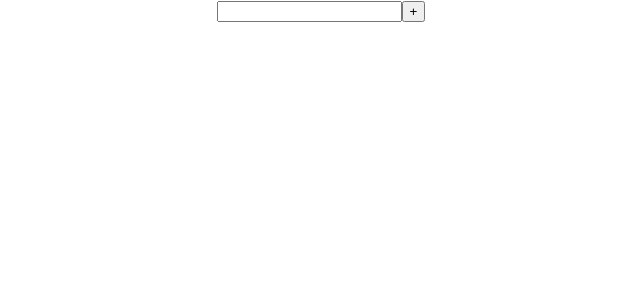
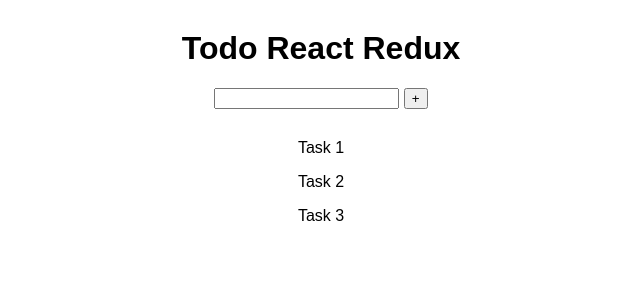
Before and after one commit to Grytsak/todo-react-redux, a React (Create React App) app: page / in a window 1280 px wide. Shown: the top 300 px of the page, without its empty margins (319-959 px from the left). Built offline with nearby package versions, Linux system fonts and the light colour scheme.

Commit message:
feat(new-components): add few new components

```diff
--- a/src/App.css
+++ b/src/App.css
@@ -1,38 +1,20 @@
-.App {
+* {
+  font-family: Arial, sans-serif;
+}
+
+.todo {
+  max-width: 600px;
+  width: 100%;
+  margin: 30px auto;
   text-align: center;
 }
 
-.App-logo {
-  height: 40vmin;
-  pointer-events: none;
+.todo-list {
+  list-style: none;
+  margin-top: 30px;
+  padding: 0;
 }
 
-@media (prefers-reduced-motion: no-preference) {
-  .App-logo {
-    animation: App-logo-spin infinite 20s linear;
-  }
+.todo-list-item {
+
 }
-
-.App-header {
-  background-color: #282c34;
-  min-height: 100vh;
-  display: flex;
-  flex-direction: column;
-  align-items: center;
-  justify-content: center;
-  font-size: calc(10px + 2vmin);
-  color: white;
-}
-
-.App-link {
-  color: #61dafb;
-}
-
-@keyframes App-logo-spin {
-  from {
-    transform: rotate(0deg);
-  }
-  to {
-    transform: rotate(360deg);
-  }
-}
--- a/src/App.js
+++ b/src/App.js
@@ -2,13 +2,18 @@
 import './App.css';
 
 import AddTask from './components/AddTask';
+import TasksList from './components/TasksList';
 
 function App() {
   return (
-    <div className="App todo">
+    <div className="todo">
       <header className="todo-header">
+        <h1>Todo React Redux</h1>
         <AddTask />
       </header>
+      <ul className="todo-list">
+       <TasksList />
+      </ul>
     </div>
   );
 }
--- a/src/components/AddTask.js
+++ b/src/components/AddTask.js
@@ -5,8 +5,7 @@
         return (
             <form>
                 <div>
-                    <input type="text" />
-                    <button>+</button>
+                    <input type="text" /> <button>+</button>
                 </div>
             </form>
         )
--- /dev/null
+++ b/src/components/Task.js
@@ -0,0 +1,12 @@
+import React, { Component } from 'react'
+
+class Task extends Component {
+    render() {
+        const { id, title } = this.props.todo;
+        return (
+            <p>{title}</p>
+        )
+    }
+}
+
+export default Task
--- /dev/null
+++ b/src/components/TasksList.js
@@ -0,0 +1,29 @@
+import React, { Component } from 'react'
+import Task from './Task';
+
+class TasksList extends Component {
+    constructor(props) {
+        super(props);
+        this.state = {
+            todos: [
+                {   id: 1,
+                    title: 'Task 1'
+                },
+                {   id: 2,
+                    title: 'Task 2'
+                },
+                {   id: 3,
+                    title: 'Task 3'
+                }
+            ]
+        }
+      }
+
+    render() {
+       return this.state.todos.map(todo => (
+            <li key={todo.id} className="todo-list-item"><Task todo={todo} /></li>
+       ));
+    }
+}
+
+export default TasksList
```
Also changed, not shown: src/components/TasksList/index.js (added), src/logo.svg (deleted).
